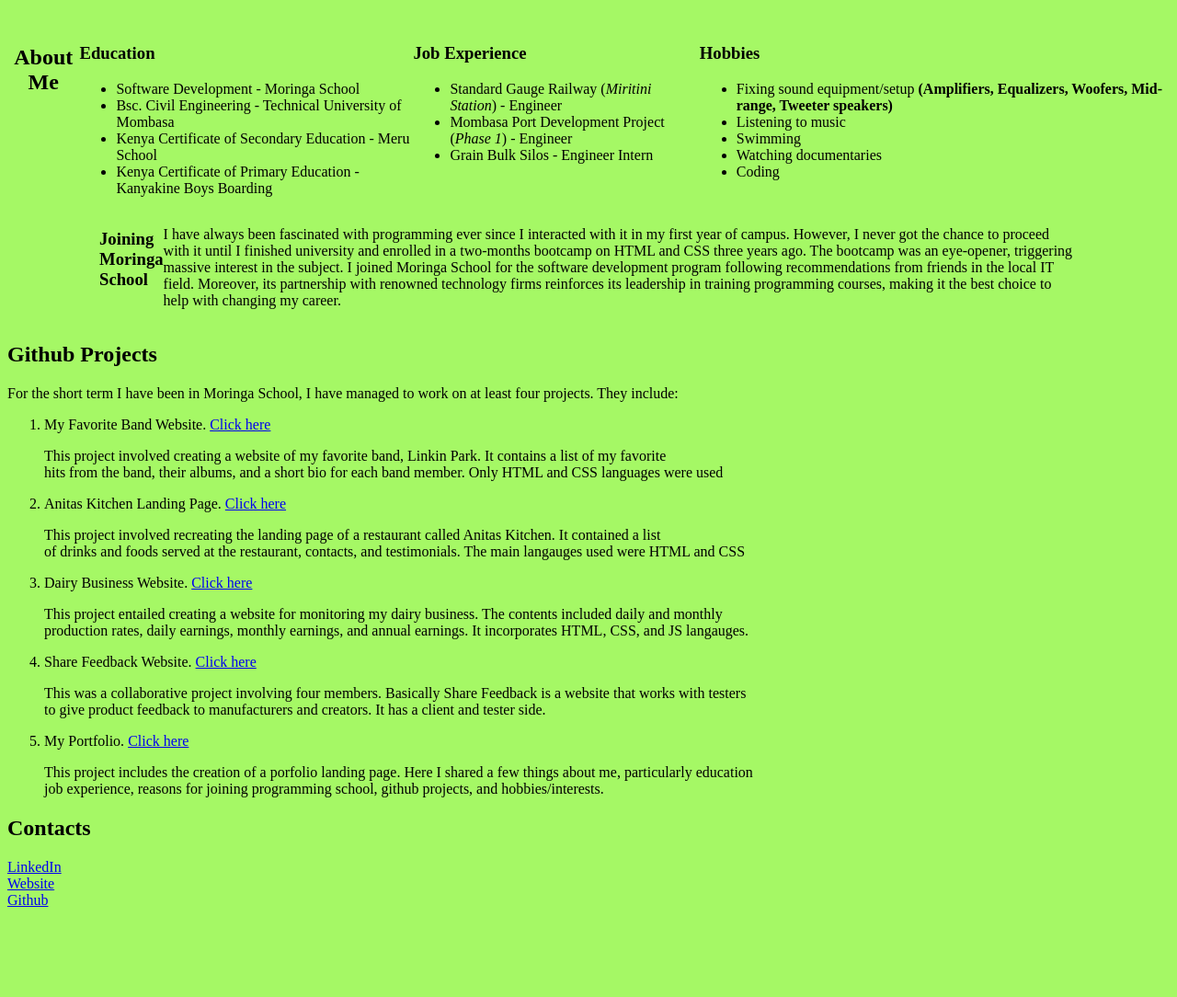
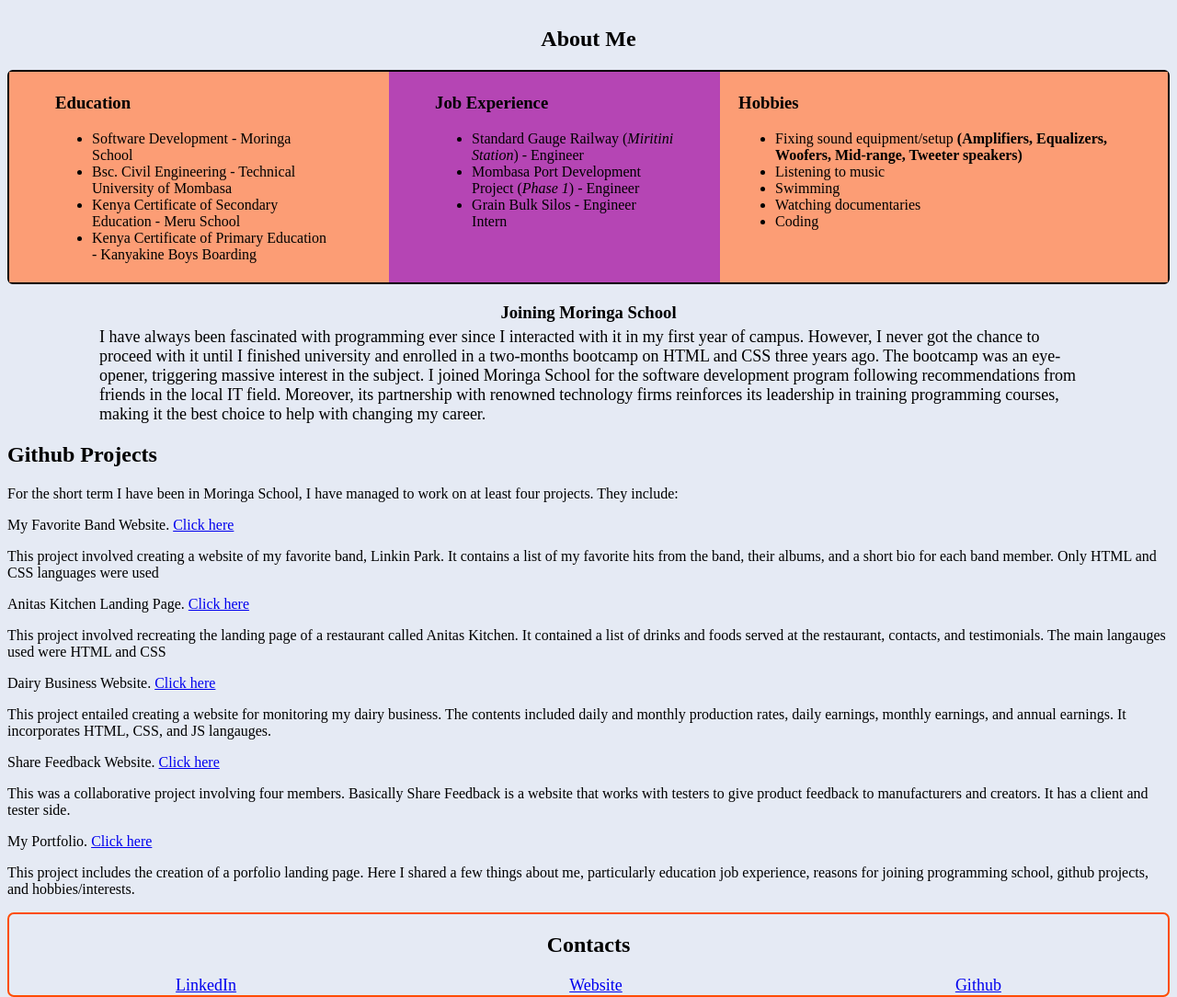
Before and after one commit to DennisNjeru9/portfolio-landing-page, a plain HTML site: page index.html in a window 1280 px wide. Shown: the part 131-1215 px from the top of the page at 92% size. Before the commit the page ends 1127 px from the top, so only its background shows below. Drawn offline with Linux system fonts and the light colour scheme.

Commit message:
Add color to About me section elements

```diff
--- a/index.html
+++ b/index.html
@@ -11,8 +11,8 @@
         <div class="heading">
             <h1>Dennis Gitonga's Portfolio</h1>
         </div>
+        <div><h2 id="about">About Me</h2></div>
         <div class="about_me">
-            <h2 id="about">About Me</h2>
             <div id="education">
                 <h3>Education</h3>
                 <ul>
@@ -41,55 +41,65 @@
                 </ul>
             </div>
         </div>
-        <div id="joining_moringa">
-            <h3>Joining Moringa School</h3>
-            <p>
+        <div >
+            <h3 id="moringa">Joining Moringa School</h3>
+            <div id="joining_moringa">
                 I have always been fascinated with programming ever since I interacted with it in my first year of campus.
                 However, I never got the chance to proceed with it until I finished university and enrolled in a two-months
                 bootcamp on HTML and CSS three years ago. The bootcamp was an eye-opener, triggering massive interest in the
                 subject. I joined Moringa School for the software development program following recommendations from friends
                 in the local IT field. Moreover, its partnership with renowned technology firms reinforces its leadership in
                 training programming courses, making it the best choice to help with changing my career.
-            </p>
+            </div>
         </div>
         <div class="previous_projects">
             <div>
                 <h2>Github Projects</h2>
                 <p>For the short term I have been in Moringa School, I have managed to work on at least four projects. They include:</p>
-                <ol>
-                    <li>My Favorite Band Website. <a href="https://dennisnjeru9.github.io/my_favorite_band/" target="_blank">Click here</a></li>
+                <div>
+                    <p>My Favorite Band Website. <a href="https://dennisnjeru9.github.io/my_favorite_band/" target="_blank">Click here</a></p>
                     <p>
-                        This project involved creating a website of my favorite band, Linkin Park. It contains a list of my favorite <br>
+                        This project involved creating a website of my favorite band, Linkin Park. It contains a list of my favorite
                         hits from the band, their albums, and a short bio for each band member. Only HTML and CSS languages were used
                     </p>
-                    <li>Anitas Kitchen Landing Page. <a href="https://dennisnjeru9.github.io/Anitas-Kitchen/" target="_blank">Click here</a></li>
+                </div>
+                <div>
+                    <p>Anitas Kitchen Landing Page. <a href="https://dennisnjeru9.github.io/Anitas-Kitchen/" target="_blank">Click here</a></p>
                     <p>
-                        This project involved recreating the landing page of a restaurant called Anitas Kitchen. It contained a list <br>
+                        This project involved recreating the landing page of a restaurant called Anitas Kitchen. It contained a list
                         of drinks and foods served at the restaurant, contacts, and testimonials. The main langauges used were HTML and CSS
                     </p>
-                    <li>Dairy Business Website. <a href="https://dennisnjeru9.github.io/Dairy_Business/" target="_blank">Click here</a></li>
+                </div>
+                <div>
+                    <p>Dairy Business Website. <a href="https://dennisnjeru9.github.io/Dairy_Business/" target="_blank">Click here</a></p>
                     <p>
-                        This project entailed creating a website for monitoring my dairy business. The contents included daily and monthly <br>
+                        This project entailed creating a website for monitoring my dairy business. The contents included daily and monthly
                         production rates, daily earnings, monthly earnings, and annual earnings. It incorporates HTML, CSS, and JS langauges.
                     </p>
-                    <li>Share Feedback Website. <a href="https://clarelimo.github.io/Share-Feedback/" target="_blank">Click here</a></li>
+                </div>
+                <div>
+                    <p>Share Feedback Website. <a href="https://clarelimo.github.io/Share-Feedback/" target="_blank">Click here</a></p>
                     <p>
-                        This was a collaborative project involving four members. Basically Share Feedback is a website that works with testers <br>
+                        This was a collaborative project involving four members. Basically Share Feedback is a website that works with testers
                         to give product feedback to manufacturers and creators. It has a client and tester side.
                     </p>
-                    <li>My Portfolio. <a href="https://dennisnjeru9.github.io/portfolio-landing-page/" target="_blank">Click here</a></li>
+                </div>
+                <div>
+                    <p>My Portfolio. <a href="https://dennisnjeru9.github.io/portfolio-landing-page/" target="_blank">Click here</a></p>
                     <p>
-                        This project includes the creation of a porfolio landing page. Here I shared a few things about me, particularly education <br>
+                        This project includes the creation of a porfolio landing page. Here I shared a few things about me, particularly education
                         job experience, reasons for joining programming school, github projects, and hobbies/interests.
                     </p>
-                </ol>
+                </div>
             </div>
         </div>
-        <div>
-            <h2>Contacts</h2>
-            <div><a href="https://www.linkedin.com/in/dennis-gitonga-227246193/" target="_blank">LinkedIn</a></div>
-            <div><a href="https://www.thephi.co.ke" target="_blank">Website</a></div>
-            <div><a href="https://github.com/DennisNjeru9" target="_blank">Github</a></div>
+        <div class="contact">
+            <h2 id="contact">Contacts</h2>
+            <div class="socials">
+                <div><a href="https://www.linkedin.com/in/dennis-gitonga-227246193/" target="_blank">LinkedIn</a></div>
+                <div><a href="https://www.thephi.co.ke" target="_blank">Website</a></div>
+                <div><a href="https://github.com/DennisNjeru9" target="_blank">Github</a></div>
+            </div>
         </div>
     </body>
 </html>
--- a/style.css
+++ b/style.css
@@ -1,12 +1,17 @@
+html{
+    height: 100vh;
+}
+
 body{
-    background-color: rgb(165,248,101);
+    background-color: rgba(128,151,203,0.2);
+    min-height:100vh;
 }
 
 .heading{
     text-align: center;
-    color: rgb(159,79,162);
+    color: rgb(94,70,170);
     font-size: xx-large;
-    margin: 5px 0 5px 0;
+    margin: 2px 0 5px 0;
 }
 
 #about{
@@ -16,10 +21,57 @@ body{
 .about_me{
     display: flex;
     justify-content: space-around;
+    border: 2px solid;
+    border-radius: 6px;
+    margin-bottom: 20px;
+}
+
+#education{
+    padding: 5px 60px 5px 50px;
+    background-color: rgba(255,149,104,0.9);
+}
+
+#job{
+    padding: 5px 50px 5px 50px;
+    background-color: rgba(161,0,154,0.7);
+}
+
+#hobbies{
+    padding: 5px 40px 5px 20px;
+    background-color: rgba(255,149,104,0.9);
+}
+
+#moringa{
+    text-align: center;
+    margin: 5px;
 }
 
 #joining_moringa{
     display: flex;
     justify-content: center;
     margin: 0 100px 0 100px;
+    font-size: large;
 }
+
+.previous_projects{
+    display: flex;
+    flex-direction: column;
+    justify-content: space-evenly;
+}
+
+.socials{
+    display: flex;
+    justify-content: space-around;
+    font-size: large;
+}
+
+#contact{
+    text-align: center;
+}
+
+.contact{
+    border: 2px solid #ff4c00;
+    border-radius: 7px;
+    margin-bottom: 1px;
+
+}
```
